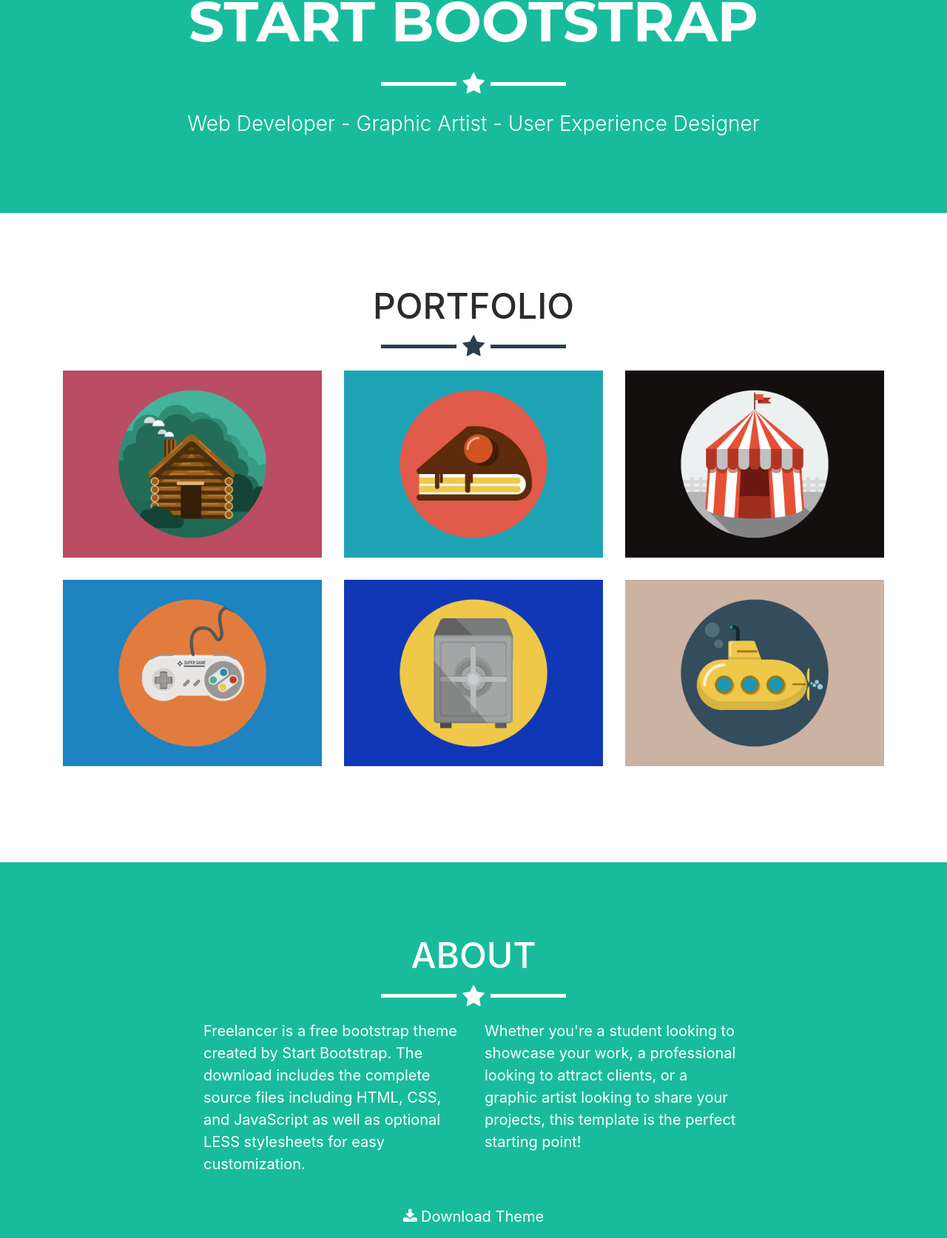
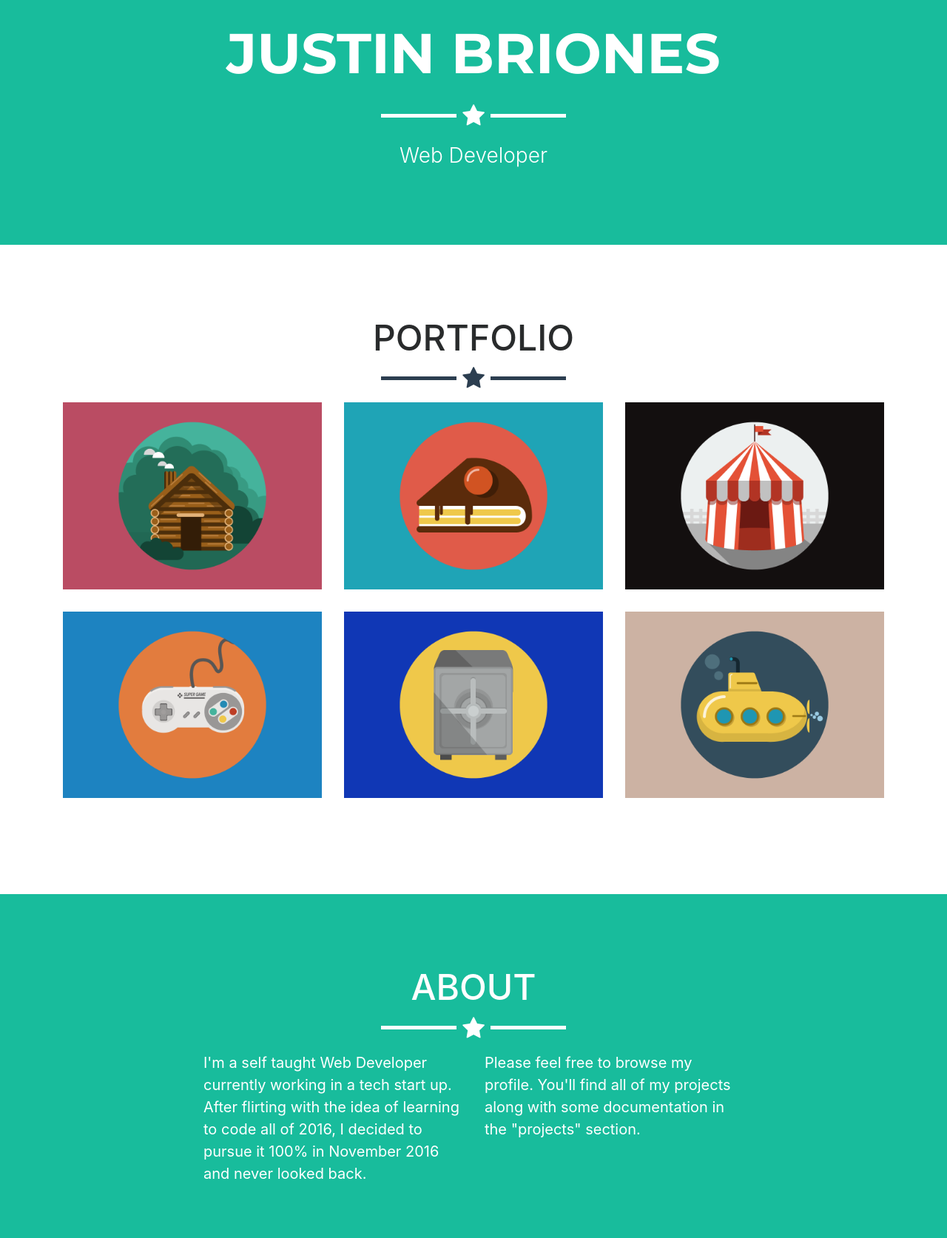
Before and after one commit to JustBriones/justbriones.github.io, a website with bundled scripts: page index.html in a window 1280 px wide. Shown: the part 504-2178 px from the top of the page at 74% size. Built offline with nearby package versions, Linux system fonts and the light colour scheme.

Commit message:
added image file and editted some more index.html info

```diff
--- a/index.html
+++ b/index.html
@@ -64,11 +64,11 @@
     <!-- Header -->
     <header class="masthead">
         <div class="container">
-            <img class="img-fluid" src="img/profile.png" alt="">
+            <img class="img-fluid" src="img/profile.jpg" alt="">
             <div class="intro-text">
-                <span class="name">Start Bootstrap</span>
+                <span class="name">Justin Briones</span>
                 <hr class="star-light">
-                <span class="skills">Web Developer - Graphic Artist - User Experience Designer</span>
+                <span class="skills">Web Developer</span>
             </div>
         </div>
     </header>
@@ -150,15 +150,15 @@
             <hr class="star-light">
             <div class="row">
                 <div class="col-lg-4 offset-lg-2">
-                    <p>Freelancer is a free bootstrap theme created by Start Bootstrap. The download includes the complete source files including HTML, CSS, and JavaScript as well as optional LESS stylesheets for easy customization.</p>
+                    <p>I'm a self taught Web Developer currently working in a tech start up. After flirting with the idea of learning to code all of 2016, I decided to pursue it 100% in November 2016 and never looked back.</p>
                 </div>
                 <div class="col-lg-4">
-                    <p>Whether you're a student looking to showcase your work, a professional looking to attract clients, or a graphic artist looking to share your projects, this template is the perfect starting point!</p>
+                    <p>Please feel free to browse my profile. You'll find all of my projects along with some documentation in the "projects" section.</p>
                 </div>
                 <div class="col-lg-8 offset-lg-2 text-center">
-                    <a href="#" class="btn btn-lg btn-outline">
+                    <!-- <a href="#" class="btn btn-lg btn-outline">
                         <i class="fa fa-download"></i> Download Theme
-                    </a>
+                    </a> -->
                 </div>
             </div>
         </div>
```
Also changed, not shown: img/profile.jpg (added), img/profile.png (deleted).
